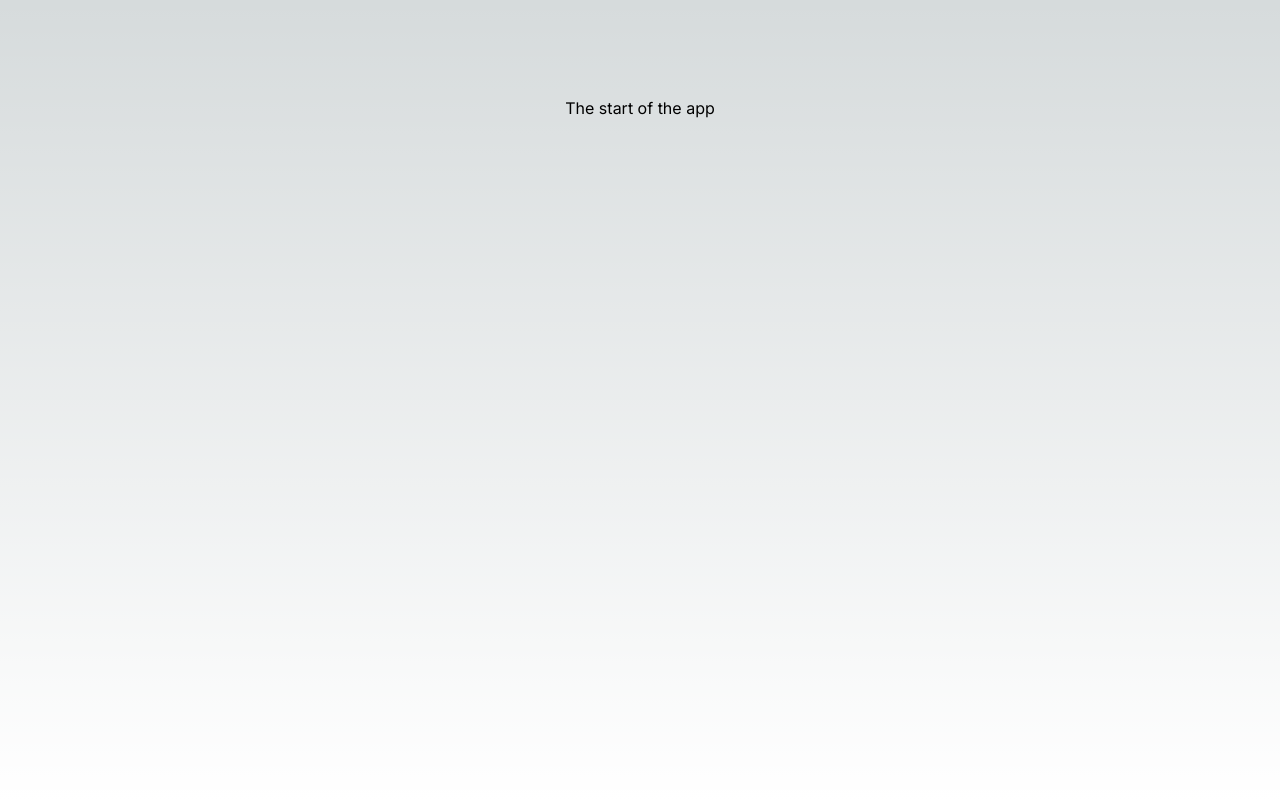
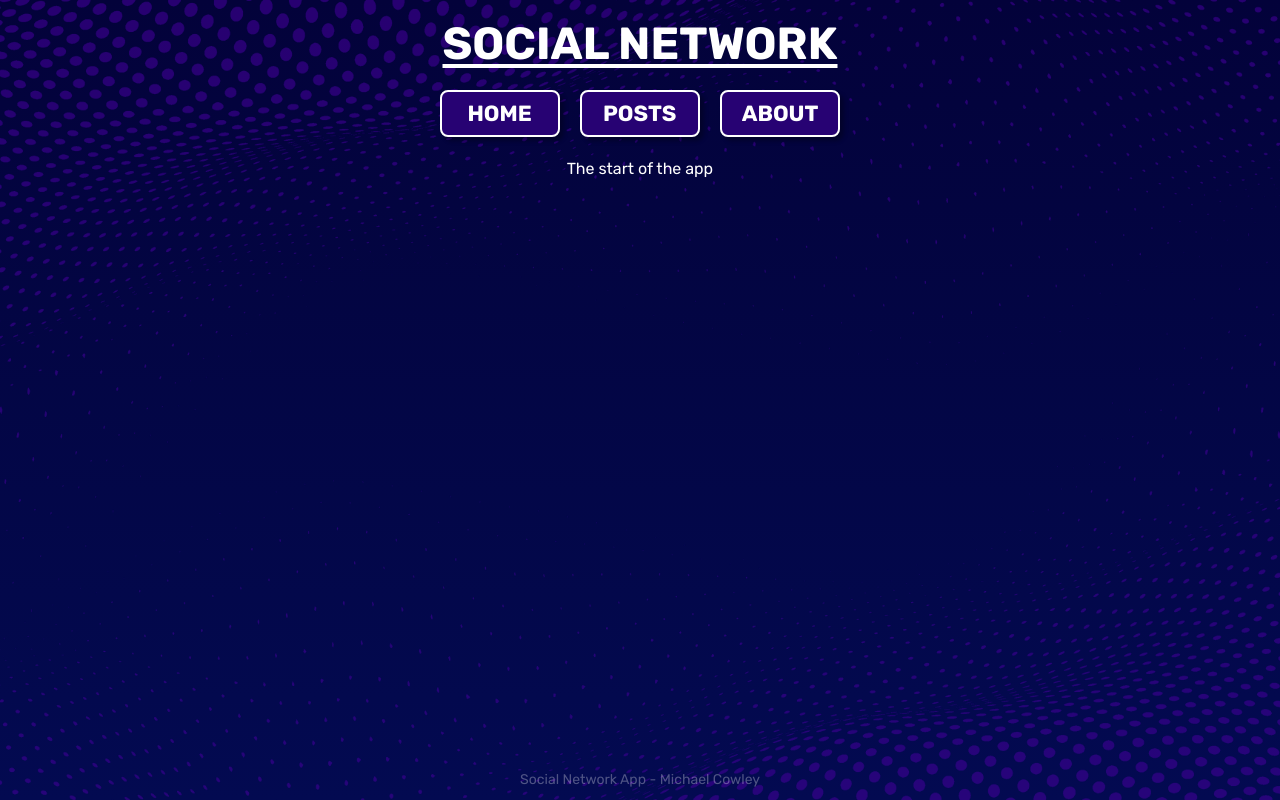
Before and after one commit to Mike7704/social-network-app, a Next.js app: page / in a window 1280 px wide. Built offline with nearby package versions, Linux system fonts and the light colour scheme.

Commit message:
Added some CSS styling

```diff
--- a/src/app/globals.css
+++ /dev/null
@@ -1,33 +0,0 @@
-@tailwind base;
-@tailwind components;
-@tailwind utilities;
-
-:root {
-  --foreground-rgb: 0, 0, 0;
-  --background-start-rgb: 214, 219, 220;
-  --background-end-rgb: 255, 255, 255;
-}
-
-@media (prefers-color-scheme: dark) {
-  :root {
-    --foreground-rgb: 255, 255, 255;
-    --background-start-rgb: 0, 0, 0;
-    --background-end-rgb: 0, 0, 0;
-  }
-}
-
-body {
-  color: rgb(var(--foreground-rgb));
-  background: linear-gradient(
-      to bottom,
-      transparent,
-      rgb(var(--background-end-rgb))
-    )
-    rgb(var(--background-start-rgb));
-}
-
-@layer utilities {
-  .text-balance {
-    text-wrap: balance;
-  }
-}
--- a/src/app/layout.js
+++ b/src/app/layout.js
@@ -1,7 +1,16 @@
-import { Inter } from "next/font/google";
-import "./globals.css";
+import { ClerkProvider } from "@clerk/nextjs";
+import { UserButton } from "@clerk/nextjs";
+import { Rubik } from "next/font/google";
+import "@/styles/globals.css";
+import Header from "@/components/Header";
+import NavBar from "@/components/NavBar";
+import Footer from "@/components/Footer";
 
-const inter = Inter({ subsets: ["latin"] });
+const rubik = Rubik({
+  subsets: ["latin"],
+  display: "swap",
+  weights: ["700"],
+});
 
 export const metadata = {
   title: "Social Network App",
@@ -10,8 +19,17 @@ export const metadata = {
 
 export default function RootLayout({ children }) {
   return (
-    <html lang="en">
-      <body className={inter.className}>{children}</body>
-    </html>
+    <ClerkProvider>
+      <html lang="en">
+        <body className={rubik.className} suppressHydrationWarning={true}>
+          <div className="background-overlay" />
+          <UserButton />
+          <Header />
+          <NavBar />
+          {children}
+          <Footer />
+        </body>
+      </html>
+    </ClerkProvider>
   );
 }
--- a/src/app/page.js
+++ b/src/app/page.js
@@ -1,8 +1,6 @@
-import Image from "next/image";
-
 export default function Home() {
   return (
-    <main className="flex min-h-screen flex-col items-center justify-between p-24">
+    <main className="page-content-container">
       <h1>The start of the app</h1>
     </main>
   );
--- /dev/null
+++ b/src/components/Footer.jsx
@@ -0,0 +1,7 @@
+export default function Footer() {
+  return (
+    <footer className="footer-container">
+      <h1>Social Network App - Michael Cowley</h1>
+    </footer>
+  );
+}
--- /dev/null
+++ b/src/components/Header.jsx
@@ -0,0 +1,7 @@
+export default function Header() {
+  return (
+    <header className="header-container">
+      <h1>Social Network</h1>
+    </header>
+  );
+}
--- /dev/null
+++ b/src/components/NavBar.jsx
@@ -0,0 +1,17 @@
+import Link from "next/link";
+
+export default function NavBar() {
+  return (
+    <nav className="nav-bar-container">
+      <Link className="button" href="/">
+        Home
+      </Link>
+      <Link className="button" href="/games?category=All">
+        Posts
+      </Link>
+      <Link className="button" href="/addGame">
+        About
+      </Link>
+    </nav>
+  );
+}
--- /dev/null
+++ b/src/styles/globals.css
@@ -0,0 +1,93 @@
+@tailwind base;
+@tailwind components;
+@tailwind utilities;
+
+:root {
+  --text-color: white;
+}
+
+* {
+  box-sizing: border-box;
+}
+
+body {
+  background: linear-gradient(to top, #030a51, #03023a);
+  background-size: cover;
+  background-repeat: no-repeat;
+  display: flex;
+  flex-direction: column;
+  min-height: 100vh;
+  color: var(--text-color);
+}
+
+.background-overlay {
+  background-image: url("/images/background-overlay.png");
+  background-position: center;
+  background-size: cover;
+  position: fixed;
+  top: 0;
+  left: 0;
+  width: 100%;
+  height: 100%;
+  z-index: -1;
+  opacity: 0.6;
+}
+
+.header-container {
+  font-size: 45px;
+  text-align: center;
+  text-decoration: underline;
+  text-underline-offset: 5px;
+  text-transform: uppercase;
+  font-weight: 700;
+  padding: 10px;
+  padding-bottom: 12px;
+}
+
+.nav-bar-container {
+  display: flex;
+  justify-content: center;
+  align-items: center;
+  gap: 20px;
+  padding-bottom: 20px;
+  flex-wrap: wrap;
+}
+
+.page-content-container {
+  display: flex;
+  flex-direction: column;
+  align-items: center;
+  flex: 1;
+  margin-left: 20px;
+  margin-right: 20px;
+}
+
+.footer-container {
+  font-size: 14px;
+  text-align: center;
+  padding: 10px;
+  color: rgba(255, 255, 255, 0.3);
+}
+
+.cl-userButtonBox {
+  position: fixed;
+  top: 5px;
+  right: 5px;
+}
+
+.button {
+  background-color: #270273;
+  border: 2px solid white;
+  border-radius: 8px;
+  box-shadow: 4px 4px 4px rgba(0, 0, 0, 0.3);
+  text-align: center;
+  font-size: 22px;
+  font-weight: 700;
+  text-transform: uppercase;
+  min-width: 120px;
+  padding: 5px 20px 5px 20px;
+}
+
+.button:hover {
+  background-color: #31038d;
+}
```
Also changed, not shown: package.json (+6 -5 lines), src/middleware.ts (added, +16 -0 lines), public/images/background-overlay.png (added), 1 other file (tests, documents, lock files or other folders).
